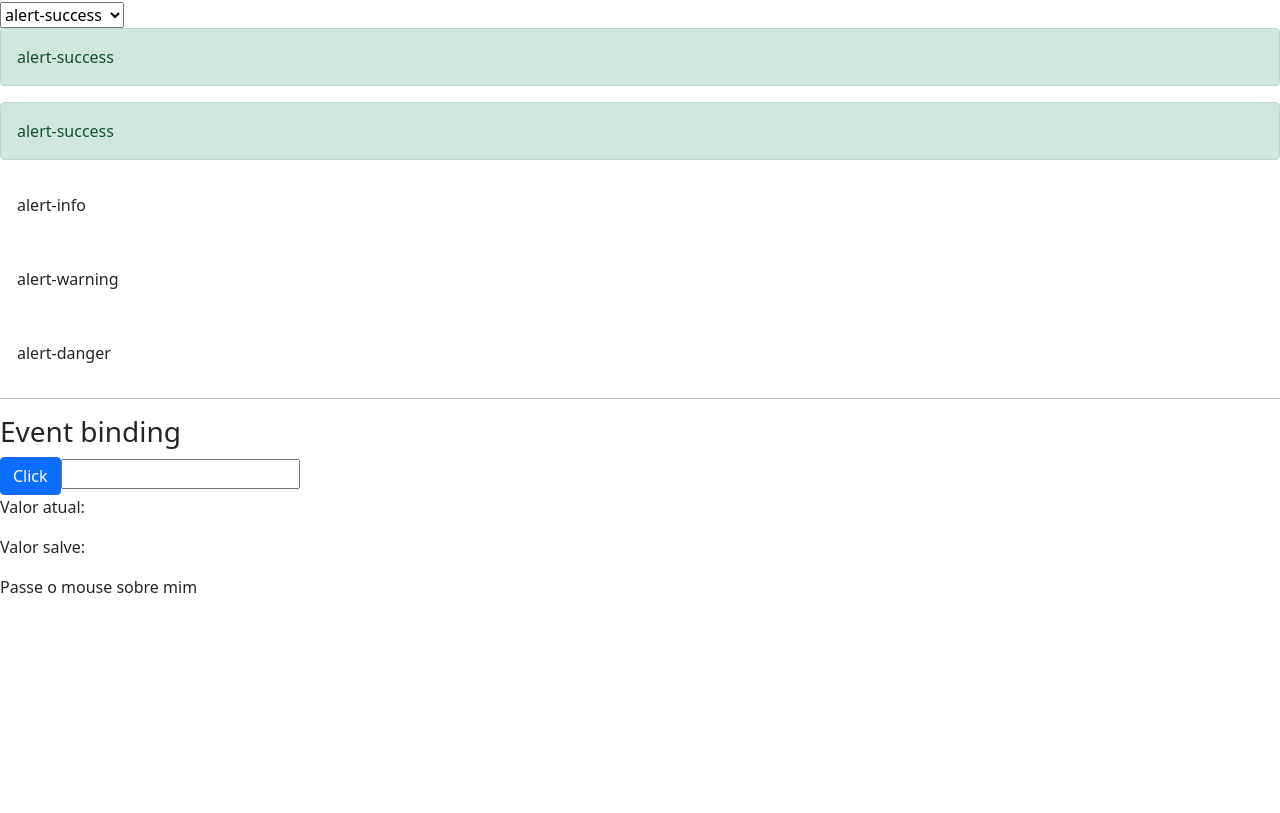
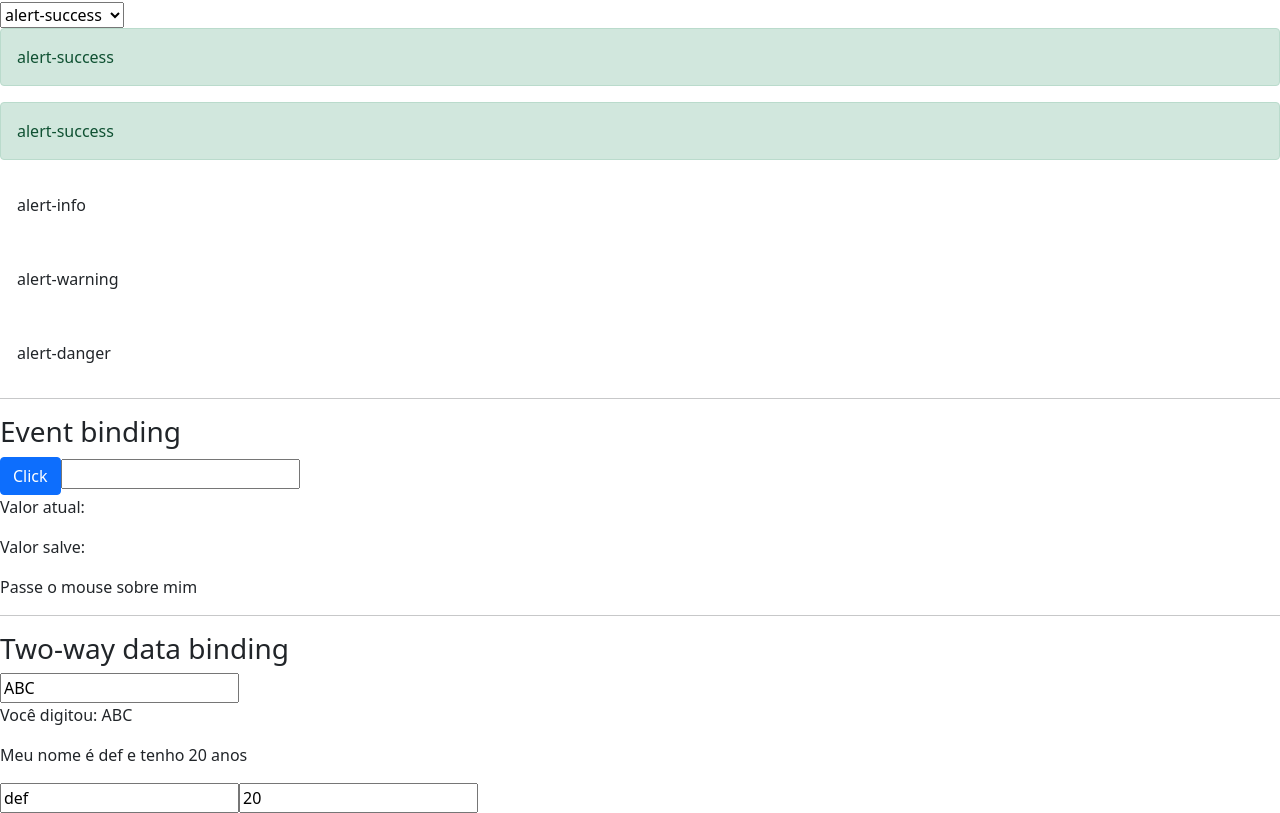
Before and after one commit to otaviothor/app-iniciando-angular, an Angular app: page / in a window 1280 px wide. Shown: the part 799-1612 px from the top of the page. Before the commit the page ends 1414 px from the top, so only its background shows below. Built offline with nearby package versions, Linux system fonts and the light colour scheme.

Commit message:
feat: working w/ two-way data binding

```diff
--- a/src/app/app.module.ts
+++ b/src/app/app.module.ts
@@ -5,10 +5,11 @@ import { AppComponent } from './app.component';
 import { CursosModule } from './cursos/cursos.module';
 import { PrimeiroComponentComponent } from './primeiro-component/primeiro-component.component';
 import { DataBindingComponent } from './data-binding/data-binding.component';
+import { FormsModule } from '@angular/forms';
 
 @NgModule({
   declarations: [AppComponent, PrimeiroComponentComponent, DataBindingComponent],
-  imports: [BrowserModule, CursosModule],
+  imports: [BrowserModule, CursosModule, FormsModule],
   providers: [],
   bootstrap: [AppComponent],
 })
--- a/src/app/data-binding/data-binding.component.html
+++ b/src/app/data-binding/data-binding.component.html
@@ -105,4 +105,34 @@
       </p>
     </div>
   </article>
+
+  <hr />
+
+  <article class="two-way-binding">
+    <h3>Two-way data binding</h3>
+    <div>
+      <!-- dessa forma, o set e get ficam separados -->
+      <!-- <input
+        type="text"
+        [value]="inputName"
+        (input)="inputName = $event.target.value"
+        /> -->
+
+      <!-- dessa forma, o set e get ainda ficam separados, porem com ng props -->
+      <!-- <input type="text"
+        [ngModel]="inputName"
+        (ngModelChange)="inputName = $event"
+      /> -->
+
+      <!-- dessa forma, e utilizado o two-way data binding -->
+      <input type="text" [(ngModel)]="inputName" />
+
+      <p>Você digitou: {{ inputName }}</p>
+    </div>
+    <div>
+      <p>Meu nome é {{ person.name }} e tenho {{ person.age }} anos</p>
+      <input type="text" [(ngModel)]="person.name" />
+      <input type="number" [(ngModel)]="person.age" />
+    </div>
+  </article>
 </section>
--- a/src/app/data-binding/data-binding.component.ts
+++ b/src/app/data-binding/data-binding.component.ts
@@ -12,6 +12,11 @@ export class DataBindingComponent implements OnInit {
   public inputValue: string = '';
   public savedValue: string = '';
   public isMouseOver: boolean = false;
+  public inputName: string = 'ABC';
+  public person: { name: string; age: number } = {
+    name: 'def',
+    age: 20,
+  };
 
   constructor() {
     this.url = 'https://loiane.training';
```
